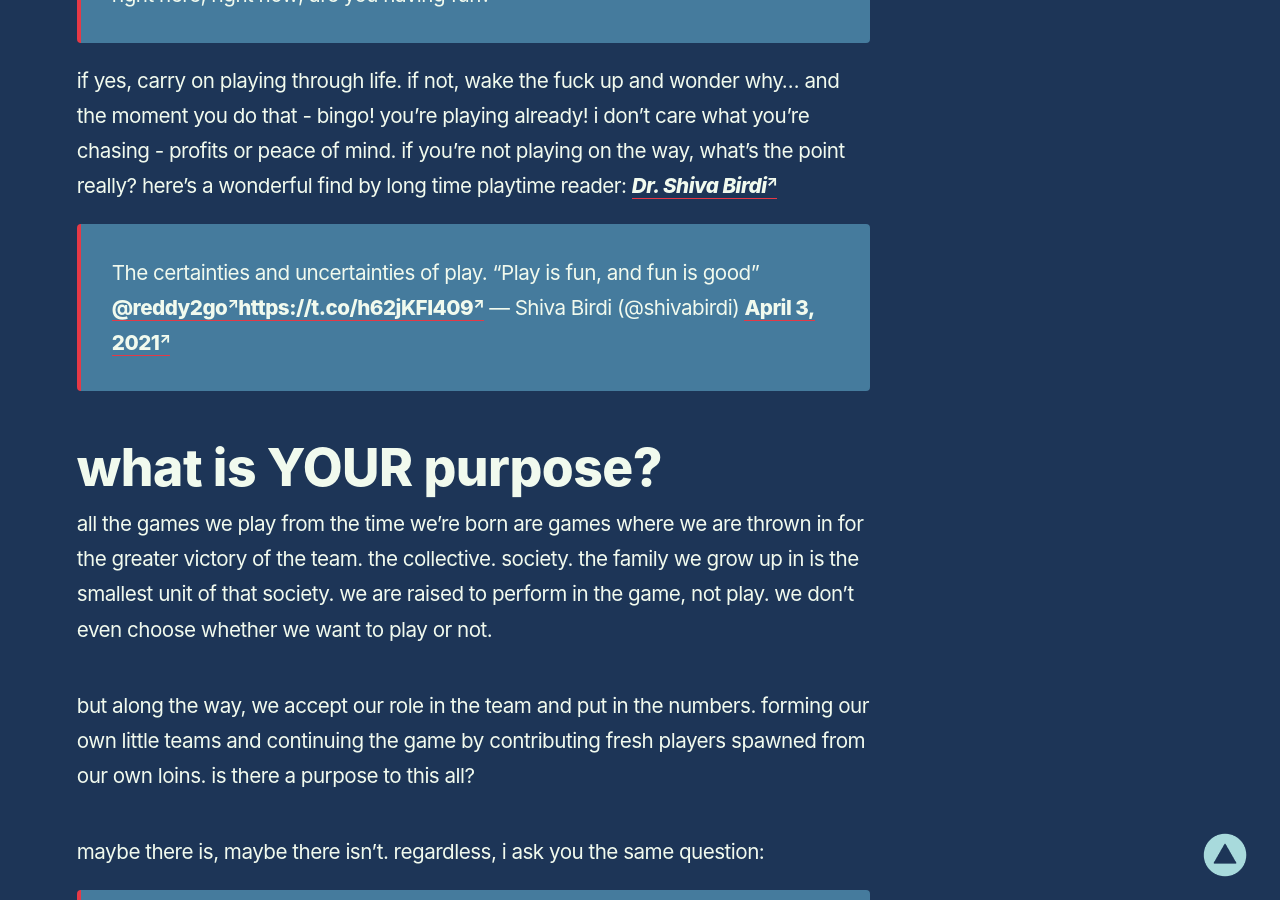
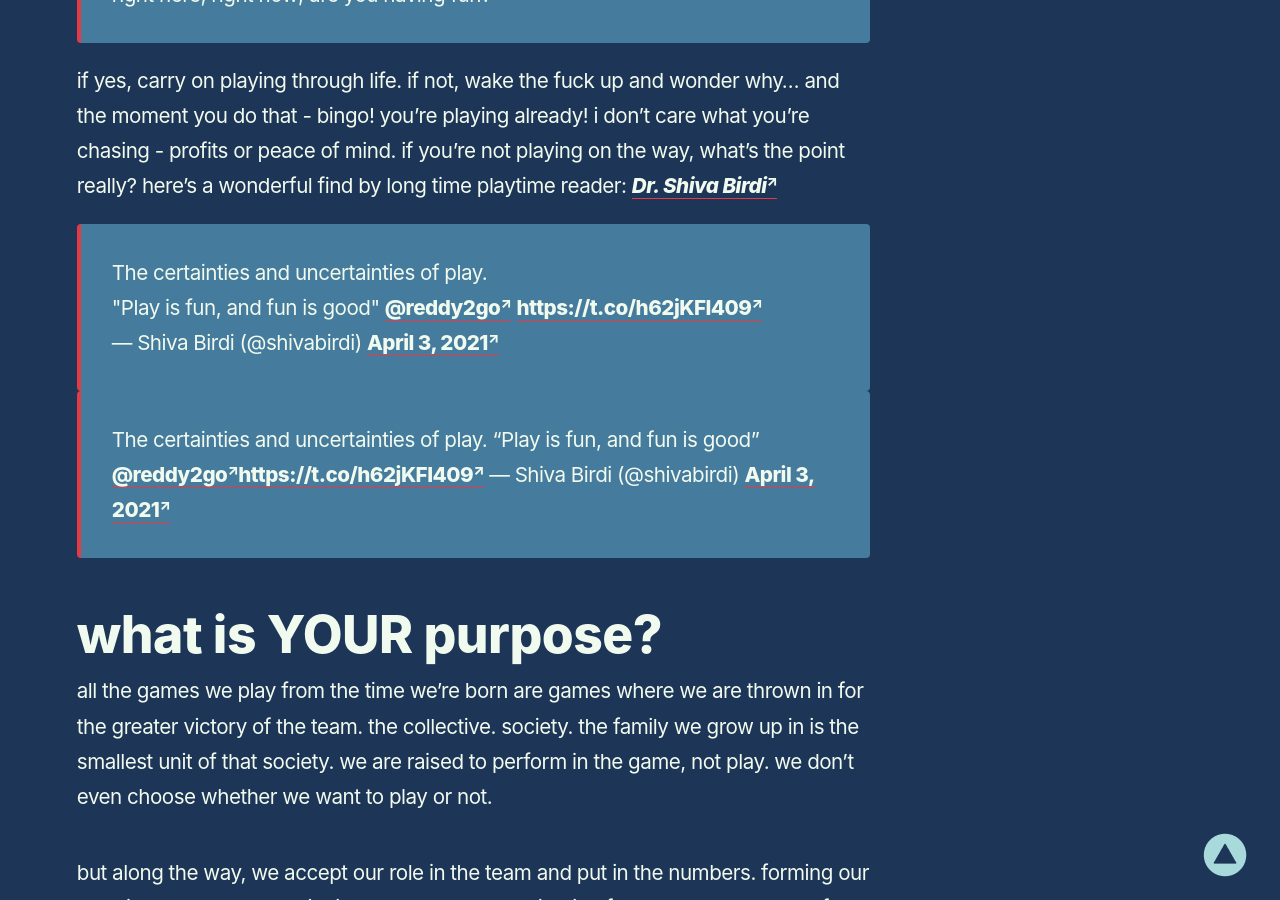
Before and after one commit to reddy2go/redgarden, a Jekyll site: the page built from _notes/purpose of play.md, in a window 1280 px wide and 900 px high, scrolled down 863 px. Built offline with Jekyll 4.4.1, drawn with Linux system fonts in a browser that asks for light colours; some web fonts are replaced; comment, search, counter and statistics services are not loaded.

Commit message:
auto commit

```diff
--- a/_notes/purpose of play.md
+++ b/_notes/purpose of play.md
@@ -14,6 +14,7 @@ neither do i have any lofty mission to uplift mankind and benefit humanity. i do
 > right here, right now; are you having fun?
 
 if yes, carry on playing through life. if not, wake the fuck up and wonder why… and the moment you do that - bingo! you’re playing already! i don’t care what you’re chasing - profits or peace of mind. if you’re not playing on the way, what’s the point really? here's a wonderful find by long time playtime reader: [*Dr. Shiva Birdi*](https://twitter.com/shivabirdi?s=21)
+<blockquote class="twitter-tweet" data-theme="dark"><p lang="en" dir="ltr">The certainties and uncertainties of play. <br>&quot;Play is fun, and fun is good&quot; <a href="https://twitter.com/reddy2go?ref_src=twsrc%5Etfw">@reddy2go</a> <a href="https://t.co/h62jKFI409">https://t.co/h62jKFI409</a></p>&mdash; Shiva Birdi (@shivabirdi) <a href="https://twitter.com/shivabirdi/status/1378488262029795331?ref_src=twsrc%5Etfw">April 3, 2021</a></blockquote> <script async src="https://platform.twitter.com/widgets.js" charset="utf-8"></script>
 
 > The certainties and uncertainties of play.
 > "Play is fun, and fun is good" [@reddy2go](https://twitter.com/reddy2go?ref_src=twsrc%5Etfw)[https://t.co/h62jKFI409](https://t.co/h62jKFI409)
```
